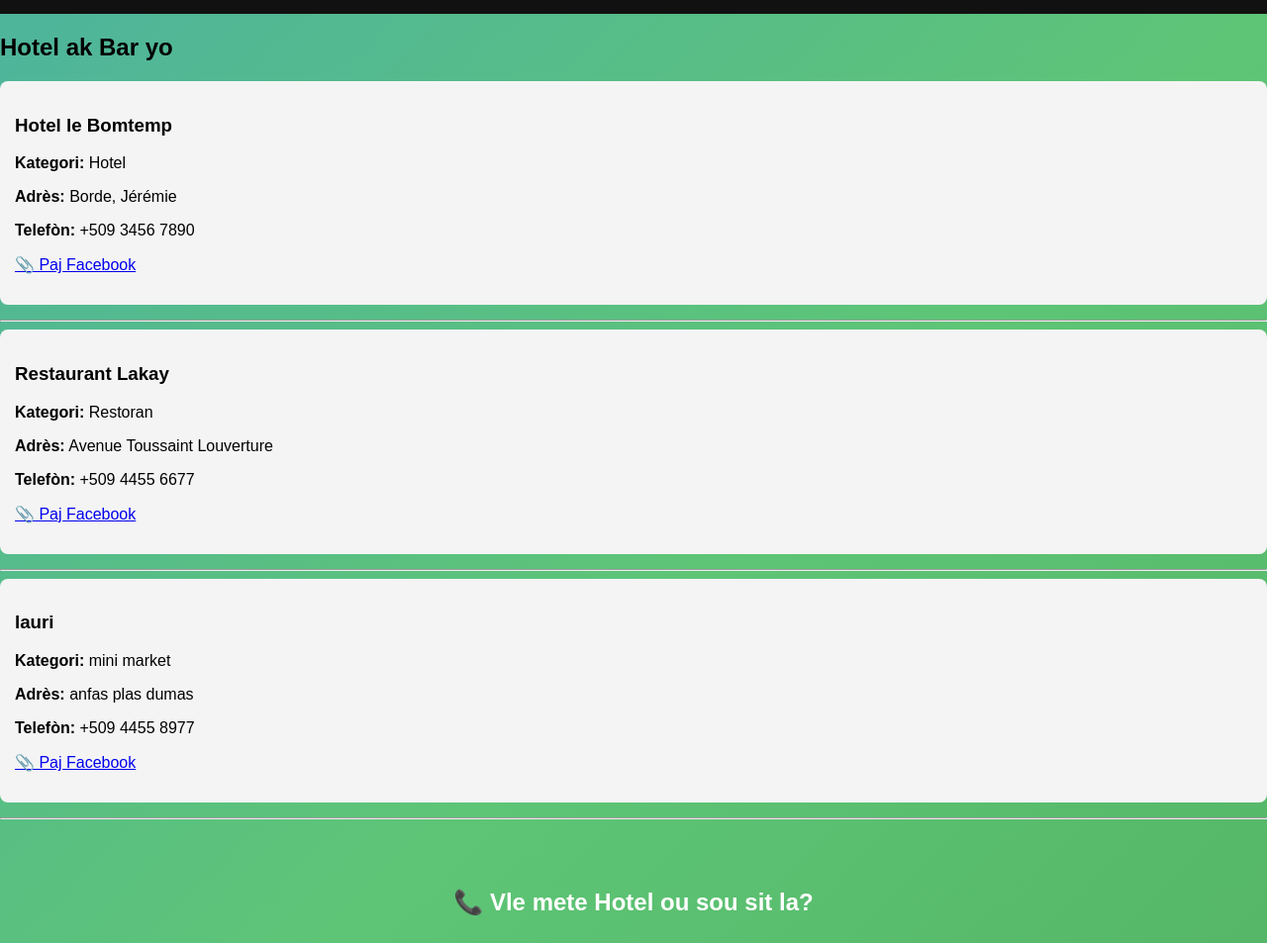
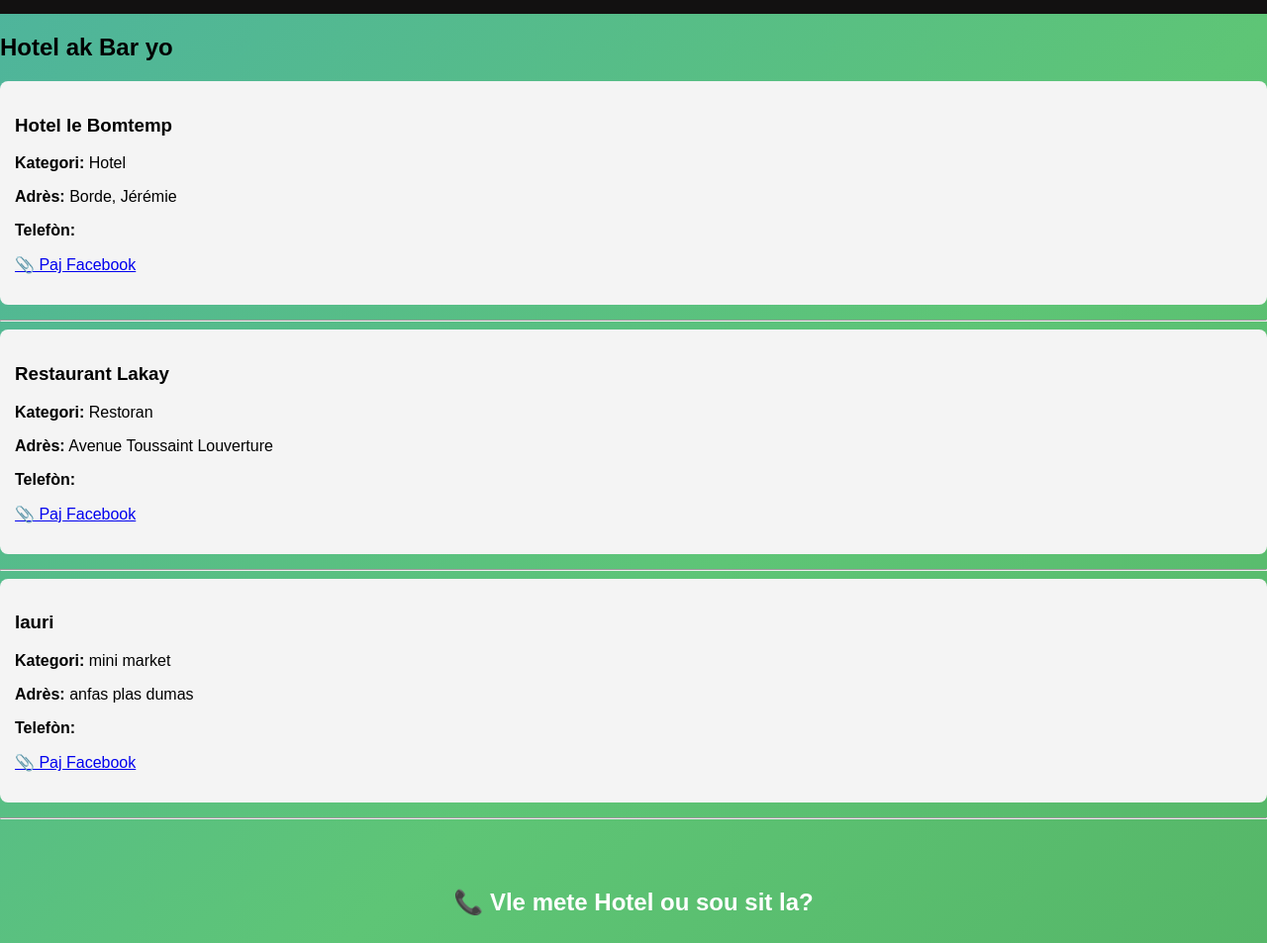
Before and after one commit to pepe167/jeremiebel, a plain HTML site: page Komès.html in a window 1280 px wide. Shown: the part 118-1071 px from the top of the page at 99% size. Drawn offline with Linux system fonts and the light colour scheme.

Commit message:
Update Komès.html

```diff
--- a/Komès.html
+++ b/Komès.html
@@ -27,21 +27,21 @@
                 nom: "Hotel le Bomtemp",
                 categorie: "Hotel",
                 adresse: "Borde, Jérémie",
-                telephone: "+509 3456 7890",
+                telephone: "",
                 lien: "https://facebook.com/hoteljeremiepalace"
             },
             {
                 nom: "Restaurant Lakay",
                 categorie: "Restoran",
                 adresse: "Avenue Toussaint Louverture",
-                telephone: "+509 4455 6677",
+                telephone: "",
                 lien: "https://facebook.com/restaurantlakay"
             },
                    {
                 nom: "lauri",
                 categorie: "mini market",
                 adresse: "anfas plas dumas",
-                telephone: "+509 4455 8977",
+                telephone: "",
                 lien: "https://facebook.com/restaurantlakay"
             }
         ];
```
